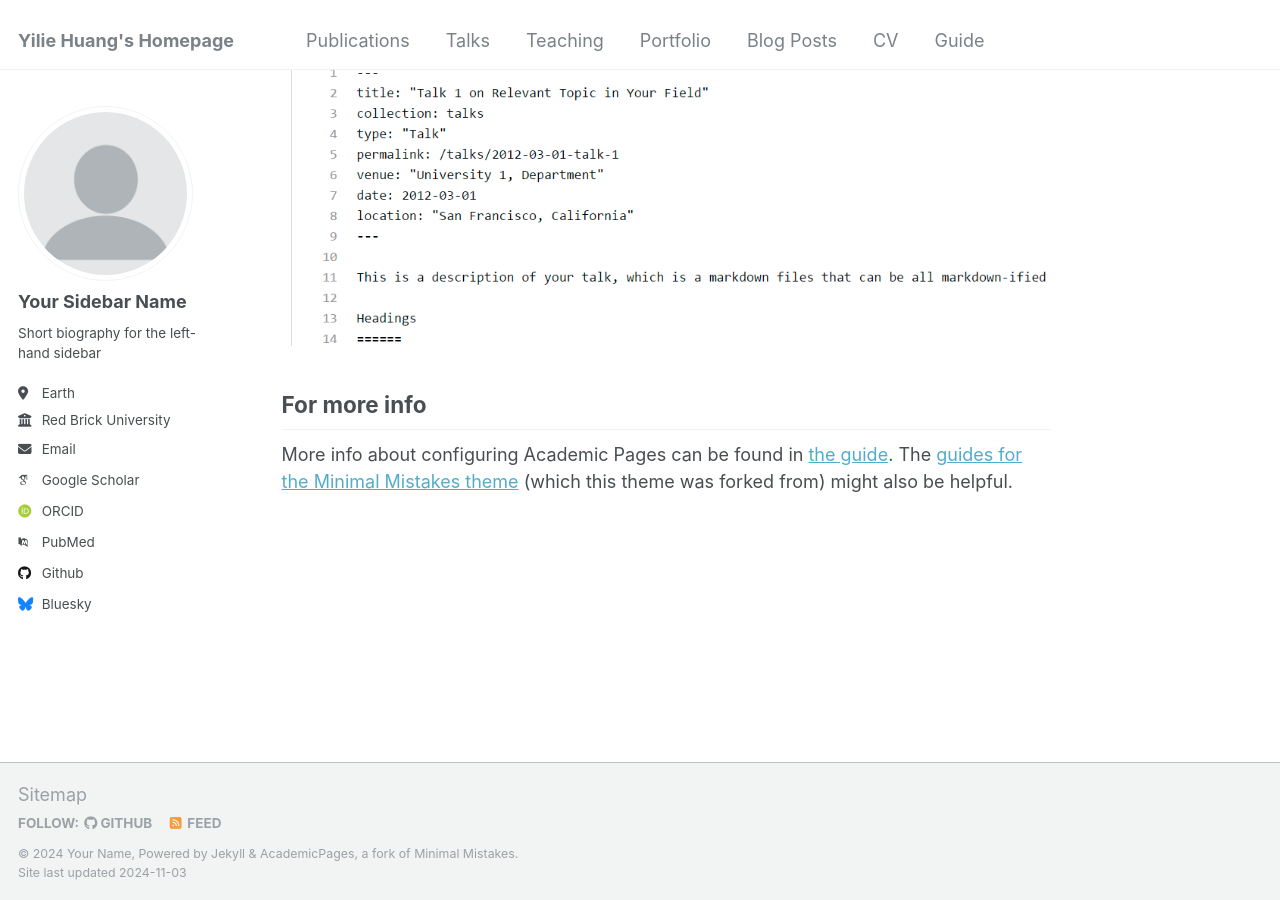
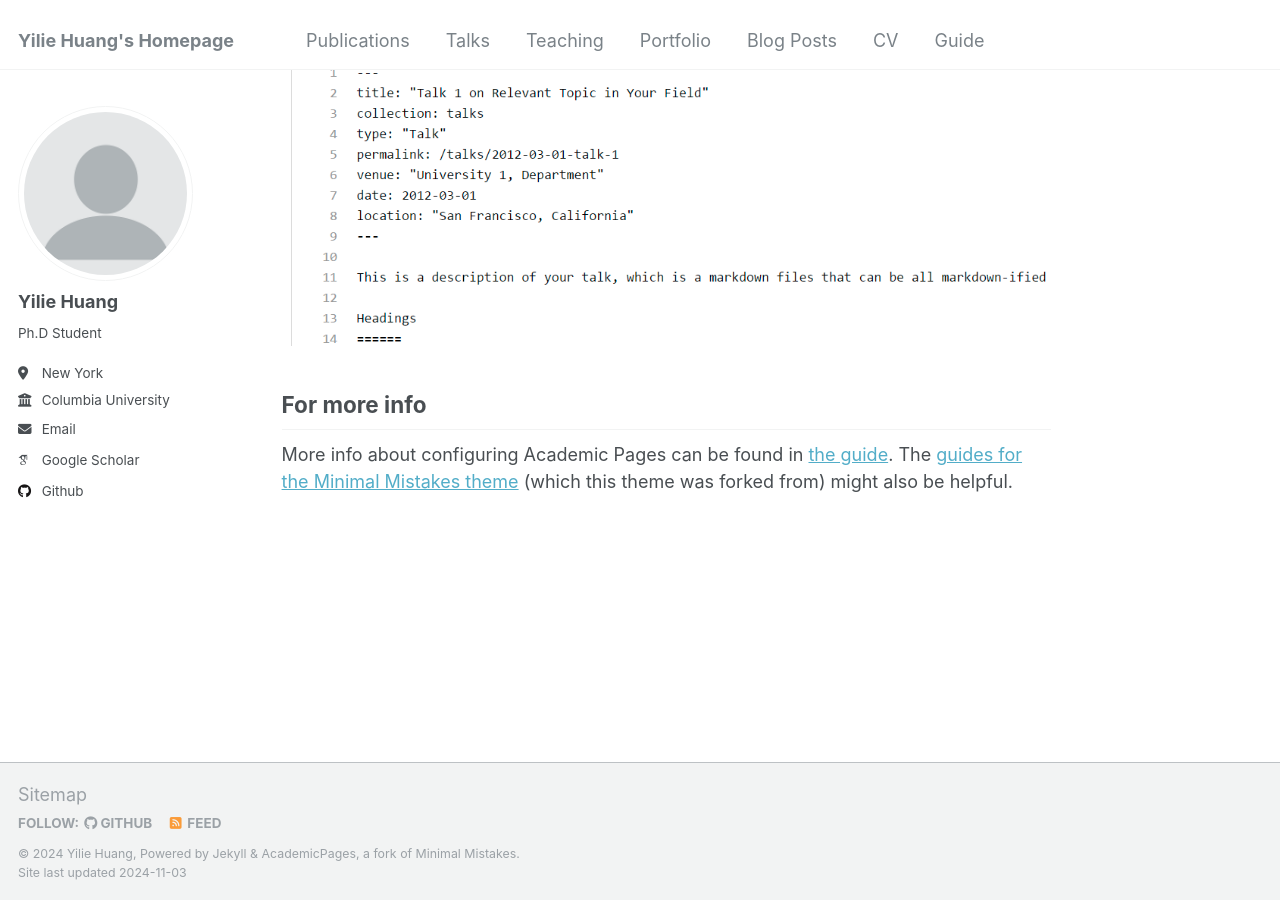
Before and after one commit to yiliehuang/yiliehuang.github.io, a Jekyll site: the page built from _pages/about.md, in a window 1280 px wide and 900 px high, scrolled down 2643 px. Built offline with Jekyll 4.4.1, drawn with Linux system fonts in a browser that asks for light colours; some web fonts are replaced.

Commit message:
Update _config.yml

```diff
--- a/_config.yml
+++ b/_config.yml
@@ -10,7 +10,7 @@
 locale                   : "en-US"
 title                    : "Yilie Huang's Homepage"
 title_separator          : "-"
-name                     : &name "Your Name"
+name                     : &name "Yilie Huang"
 description              : &description "personal description"
 url                      : https://yiliehuang.github.io # the base hostname & protocol for your site e.g. "https://mmistakes.github.io"
 baseurl                  : "" # the subpath of your site, e.g. "/blog"
@@ -22,33 +22,33 @@ repository               : "academicpages/academicpages.github.io"
 author:
   # Biographic information
   avatar           : "profile.png"
-  name             : "Your Sidebar Name"
-  pronouns         : # example: "she/her"
-  bio              : "Short biography for the left-hand sidebar"
-  location         : "Earth"
-  employer         : "Red Brick University"
+  name             : "Yilie Huang"
+  pronouns         : # example: "He/Him"
+  bio              : "Ph.D Student"
+  location         : "New York"
+  employer         : "Columbia University"
   uri              : # URL
-  email            : "none@example.org"
+  email            : "yh2971@columbia.edu"
 
   # Academic websites
   arxiv            : # URL - Update with the correct link to your profile
-  googlescholar    : "https://scholar.google.com/citations?user=PS_CX0AAAAAJ"
+  googlescholar    : "https://scholar.google.com/citations?user=XkJAwBoAAAAJ&hl=en"
   impactstory      : # URL
-  orcid            : "http://orcid.org/yourorcidurl"
+  orcid            : # "http://orcid.org/yourorcidurl"
   semantic         : # URL
-  pubmed           : "https://www.ncbi.nlm.nih.gov/pubmed/?term=john+snow"
+  pubmed           : # "https://www.ncbi.nlm.nih.gov/pubmed/?term=john+snow"
   researchgate     : # URL
 
   # Repositories and software development
   bitbucket        : # Username - Update with your username on the site
   codepen          : # Username
   dribbble         : # Username
-  github           : "academicpages"
+  github           :  "yiliehuang"
   kaggle           : # Username
   stackoverflow    : # User number or user number and name (i.e., use "1" or "1/jeff-atwood")
 
   # Social media
-  bluesky          : "bsky.app" # Replace this with you Bluesky username
+  bluesky          : # "bsky.app" # Replace this with you Bluesky username
   facebook         : # Username
   flickr           : # Username
   foursquare       : # Username
```
